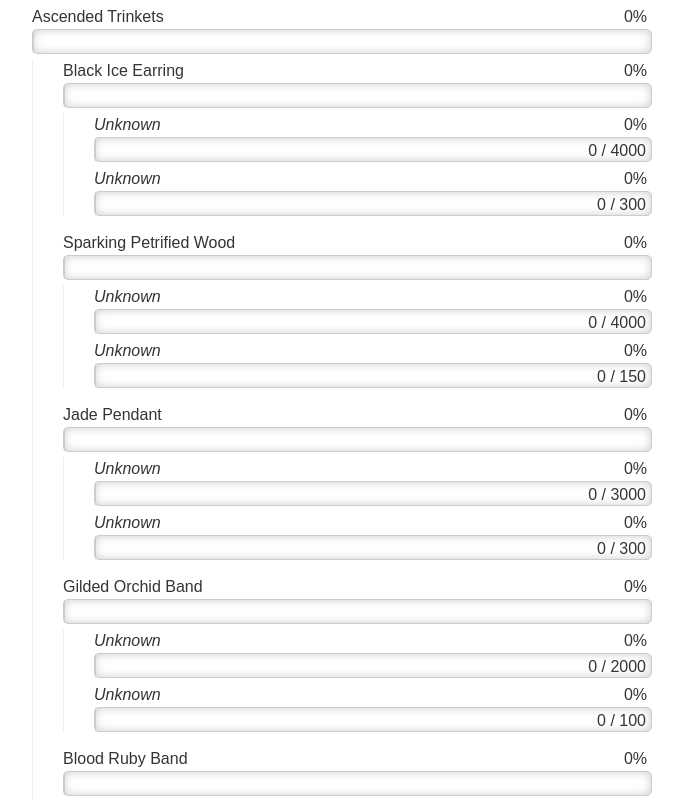
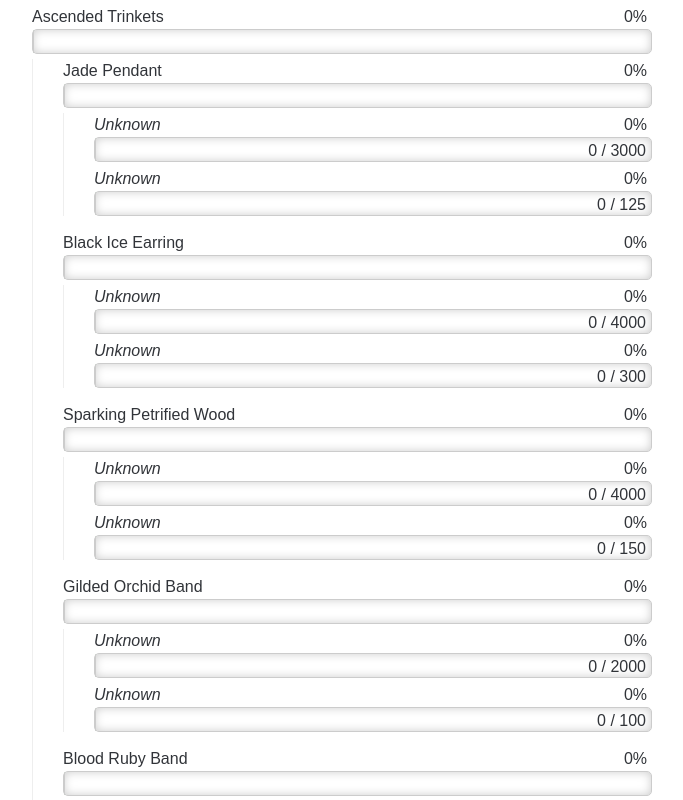
Before and after one commit to Tehl/gw2-inventory-progress, a React app: page / in a window 1280 px wide. Shown: the top 800 px of the page, without its empty margins (298-981 px from the left). Built offline with nearby package versions, Linux system fonts and the light colour scheme; no server answers.

Commit message:
Apply item substitutions
Identify equivalent items during buildRecipes and perform substitutions
accordingly

```diff
--- /dev/null
+++ b/data/equivalentItems.js
@@ -0,0 +1,6 @@
+const equivalentItems = {
+  74492: 75974, // Spirit of the Apparatus -> The Apparatus,
+  74158: 70989 // Spirit of the Device -> The Device
+};
+
+export default equivalentItems;
--- a/data/recipes/generated.json
+++ b/data/recipes/generated.json
@@ -1,4 +1,18 @@
 {
+  "9461": {
+    "itemId": 9461,
+    "components": [
+      { "itemId": 24277, "count": 3 },
+      { "itemId": 12156, "count": 20 }
+    ]
+  },
+  "12988": {
+    "itemId": 12988,
+    "components": [
+      { "itemId": 19712, "count": 2 },
+      { "itemId": 19685, "count": 3 }
+    ]
+  },
   "19681": {
     "itemId": 19681,
     "components": [
@@ -8,11 +22,30 @@
   },
   "19683": { "itemId": 19683, "components": [{ "itemId": 19699, "count": 3 }] },
   "19684": { "itemId": 19684, "components": [{ "itemId": 19700, "count": 2 }] },
+  "19685": { "itemId": 19685, "components": [{ "itemId": 19701, "count": 2 }] },
   "19688": {
     "itemId": 19688,
     "components": [
       { "itemId": 19699, "count": 3 },
       { "itemId": 19750, "count": 1 }
+    ]
+  },
+  "19709": { "itemId": 19709, "components": [{ "itemId": 19722, "count": 3 }] },
+  "19711": { "itemId": 19711, "components": [{ "itemId": 19724, "count": 3 }] },
+  "19712": { "itemId": 19712, "components": [{ "itemId": 19725, "count": 3 }] },
+  "19713": { "itemId": 19713, "components": [{ "itemId": 19726, "count": 2 }] },
+  "19714": { "itemId": 19714, "components": [{ "itemId": 19727, "count": 3 }] },
+  "19733": { "itemId": 19733, "components": [{ "itemId": 19728, "count": 2 }] },
+  "19734": { "itemId": 19734, "components": [{ "itemId": 19730, "count": 2 }] },
+  "19735": { "itemId": 19735, "components": [{ "itemId": 19729, "count": 4 }] },
+  "19736": { "itemId": 19736, "components": [{ "itemId": 19731, "count": 2 }] },
+  "46736": {
+    "itemId": 46736,
+    "components": [
+      { "itemId": 19713, "count": 20 },
+      { "itemId": 19714, "count": 10 },
+      { "itemId": 19711, "count": 20 },
+      { "itemId": 46744, "count": 1 }
     ]
   },
   "46738": {
@@ -24,13 +57,72 @@
       { "itemId": 46742, "count": 1 }
     ]
   },
+  "46739": {
+    "itemId": 46739,
+    "components": [
+      { "itemId": 19733, "count": 20 },
+      { "itemId": 19734, "count": 10 },
+      { "itemId": 19736, "count": 20 },
+      { "itemId": 46745, "count": 1 }
+    ]
+  },
+  "46744": {
+    "itemId": 46744,
+    "components": [
+      { "itemId": 19709, "count": 50 },
+      { "itemId": 19721, "count": 1 },
+      { "itemId": 46747, "count": 10 }
+    ]
+  },
+  "46745": {
+    "itemId": 46745,
+    "components": [
+      { "itemId": 19735, "count": 50 },
+      { "itemId": 19721, "count": 1 },
+      { "itemId": 46747, "count": 10 }
+    ]
+  },
+  "70868": {
+    "itemId": 70868,
+    "components": [
+      { "itemId": 46738, "count": 15 },
+      { "itemId": 71581, "count": 50 },
+      { "itemId": 70820, "count": 50 }
+    ]
+  },
+  "70952": {
+    "itemId": 70952,
+    "components": [
+      { "itemId": 46736, "count": 10 },
+      { "itemId": 71581, "count": 50 },
+      { "itemId": 70820, "count": 50 }
+    ]
+  },
+  "70989": {
+    "itemId": 70989,
+    "components": [
+      { "itemId": 70730, "count": 1 },
+      { "itemId": 70868, "count": 1 },
+      { "itemId": 70952, "count": 1 },
+      { "itemId": 72261, "count": 1 }
+    ]
+  },
   "71426": {
     "itemId": 71426,
     "components": [
       { "itemId": 74457, "count": 1 },
-      { "itemId": 74492, "count": 1 },
+      { "itemId": 75974, "count": 1, "substitutionFor": 74492 },
       { "itemId": 75333, "count": 1 },
       { "itemId": 72724, "count": 1 }
+    ]
+  },
+  "72261": {
+    "itemId": 72261,
+    "components": [
+      { "itemId": 19721, "count": 10 },
+      { "itemId": 24277, "count": 5 },
+      { "itemId": 12988, "count": 1 },
+      { "itemId": 46739, "count": 10 }
     ]
   },
   "72724": {
@@ -42,6 +134,24 @@
       { "itemId": 46747, "count": 10 }
     ]
   },
+  "73517": {
+    "itemId": 73517,
+    "components": [
+      { "itemId": 24320, "count": 1 },
+      { "itemId": 24315, "count": 1 },
+      { "itemId": 24310, "count": 1 },
+      { "itemId": 24305, "count": 1 }
+    ]
+  },
+  "75316": {
+    "itemId": 75316,
+    "components": [
+      { "itemId": 46731, "count": 250 },
+      { "itemId": 68063, "count": 1 },
+      { "itemId": 46747, "count": 10 },
+      { "itemId": 9461, "count": 10 }
+    ]
+  },
   "75333": {
     "itemId": 75333,
     "components": [
@@ -50,5 +160,14 @@
       { "itemId": 71641, "count": 50 },
       { "itemId": 19683, "count": 250 }
     ]
+  },
+  "75974": {
+    "itemId": 75974,
+    "components": [
+      { "itemId": 72622, "count": 1 },
+      { "itemId": 70989, "count": 1, "substitutionFor": 74158 },
+      { "itemId": 75316, "count": 1 },
+      { "itemId": 73517, "count": 1 }
+    ]
   }
 }
--- a/src/components/WishlistProgress/WishlistItem.js
+++ b/src/components/WishlistProgress/WishlistItem.js
@@ -31,6 +31,13 @@ const ItemName = ({ item, gameData }) => {
   if (!name) {
     name = "Unknown";
     className += " unknown";
+  }
+
+  if (item.substitutionFor) {
+    let substitutionData = gameData.items[item.substitutionFor];
+    if (substitutionData) {
+      name += " => " + substitutionData.name;
+    }
   }
 
   return (
--- a/src/data/trinkets.js
+++ b/src/data/trinkets.js
@@ -1,6 +1,13 @@
 export default {
   name: "Ascended Trinkets",
   components: [
+    {
+      name: "Jade Pendant",
+      components: [
+        { currencyId: 32, count: 3000 }, // Unbound Magic
+        { itemId: 80332, count: 125 } // Jade Shard
+      ]
+    },
     {
       name: "Black Ice Earring",
       components: [
@@ -13,13 +20,6 @@ export default {
       components: [
         { currencyId: 32, count: 4000 }, // Unbound Magic
         { itemId: 79469, count: 150 } // Petrified Wood
-      ]
-    },
-    {
-      name: "Jade Pendant",
-      components: [
-        { currencyId: 32, count: 3000 }, // Unbound Magic
-        { itemId: 80332, count: 300 } // Jade Shard
       ]
     },
     {
--- a/src/logic/wishlist/progress.js
+++ b/src/logic/wishlist/progress.js
@@ -4,7 +4,8 @@ import recipes from "../../../data/recipes/index.js";
 function processResourceItem(resourceItem, resourceCollection, key) {
   let result = {
     [key]: resourceItem[key],
-    required: resourceItem.count
+    required: resourceItem.count,
+    substitutionFor: resourceItem.substitutionFor,
   };
 
   let ownedResource = resourceCollection[resourceItem[key]];
@@ -37,7 +38,8 @@ function processInventoryItem(inventoryItem, availableResources) {
     if (recipe) {
       let requiredItems = recipe.components.map(component => ({
         itemId: component.itemId,
-        count: outstanding * component.count
+        count: outstanding * component.count,
+        substitutionFor: component.substitutionFor
       }));
 
       let requiredItemProgress = processCollectionItem(
@@ -69,7 +71,9 @@ function processCurrencyItem(currencyItem, availableResources) {
 function processCollectionItem(collectionItem, availableResources) {
   let result = {
     name: collectionItem.name,
-    components: collectionItem.components.map(o => processListItem(o, availableResources))
+    components: collectionItem.components.map(o =>
+      processListItem(o, availableResources)
+    )
   };
 
   if (result.components.length) {
--- a/src/logic/wishlist/requiredData.js
+++ b/src/logic/wishlist/requiredData.js
@@ -15,12 +15,16 @@ function getIdsForItem(item) {
 
     let recipe = recipes[item.itemId];
     if (recipe) {
-      recipe.components.forEach(processInnerItem)
+      recipe.components.forEach(processInnerItem);
     }
   }
 
   if (item.currencyId) {
     currencyIds.push(item.currencyId);
+  }
+
+  if (item.substitutionFor) {
+    itemIds.push(item.substitutionFor);
   }
 
   if (item.components) {
```
Also changed, not shown: tasks/recipeDb/recipeBuilder.js (+16 -4 lines).
